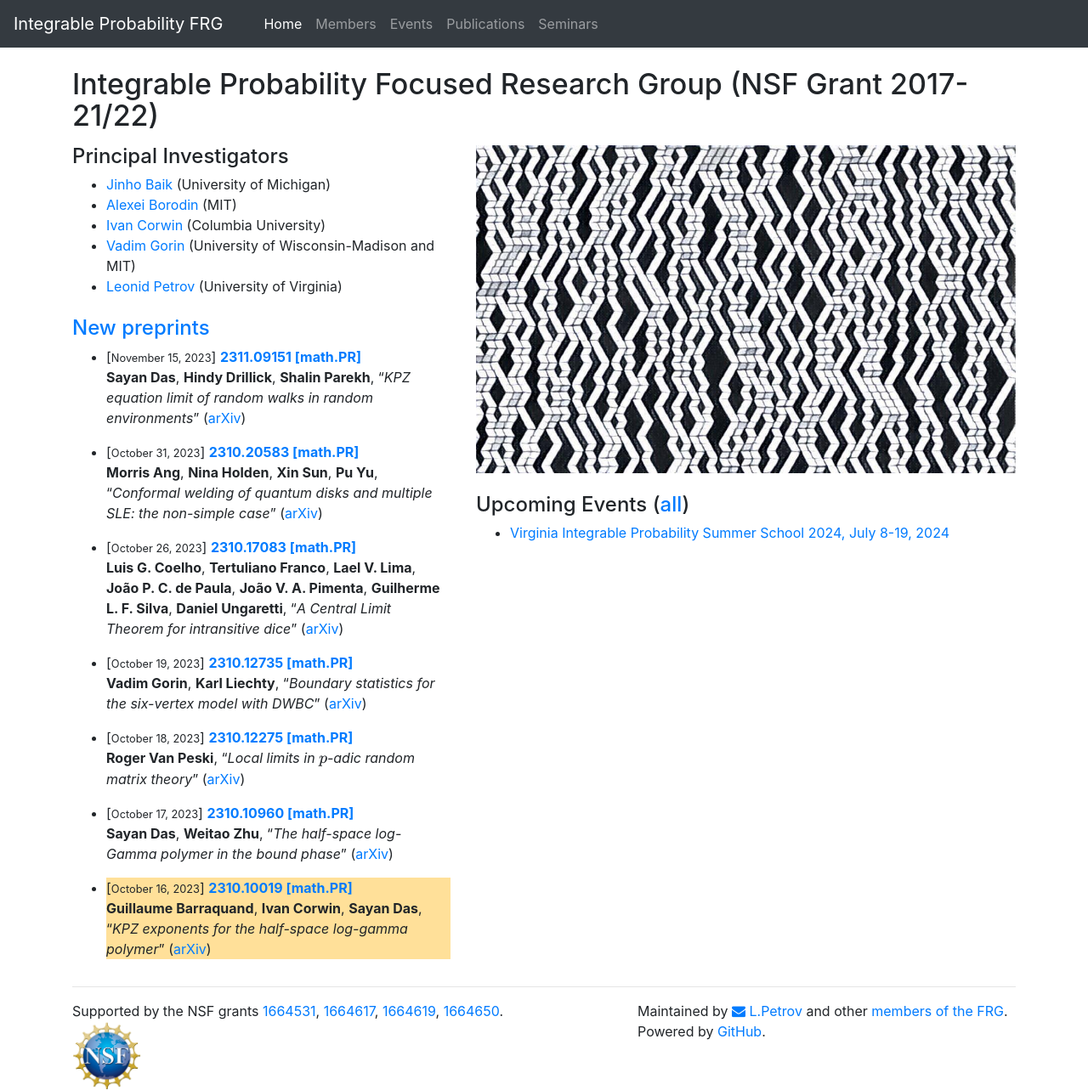
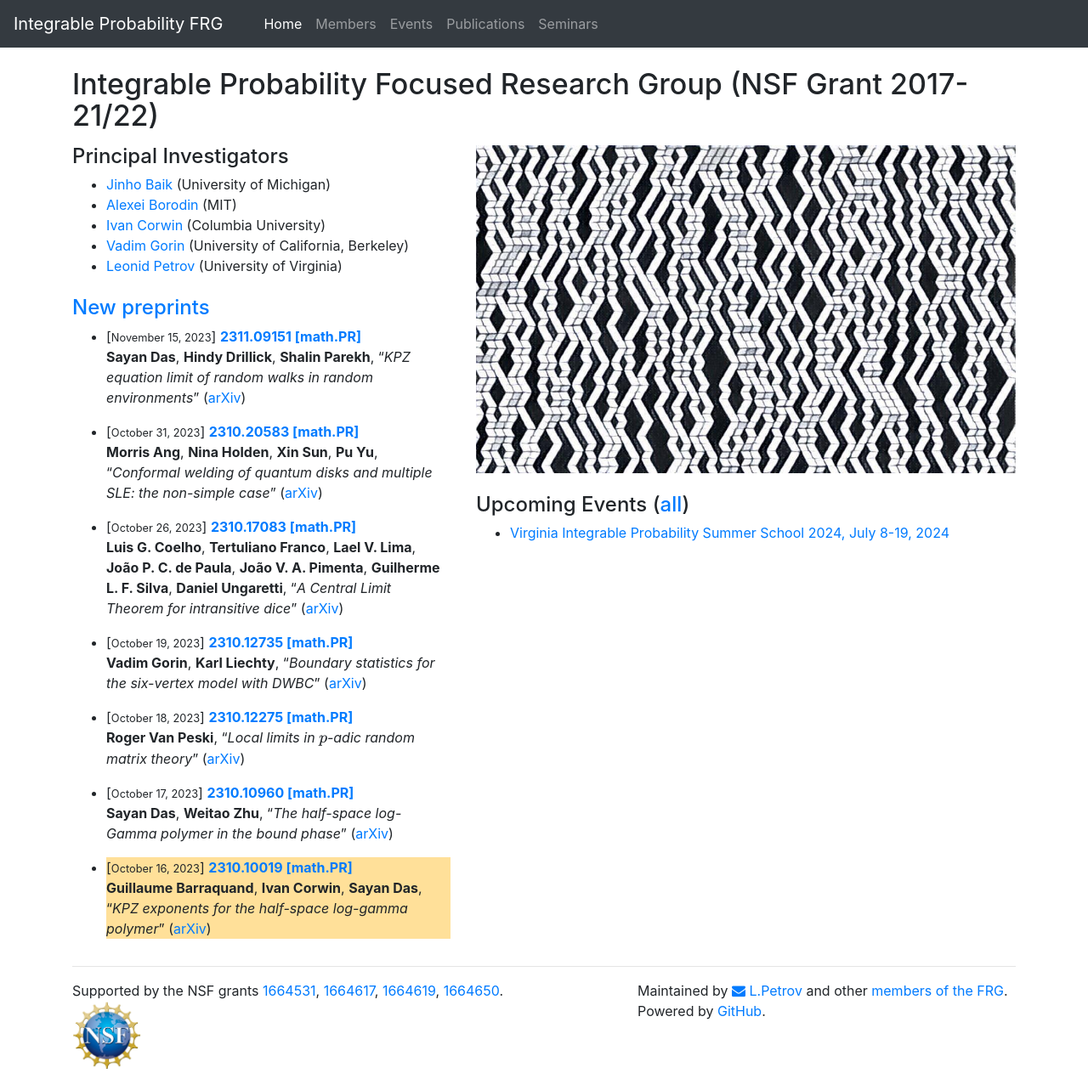
Before and after one commit to int-prob/int-prob-code, a Jekyll site: the page built from index.html, in a window 1280 px wide. Shown: the whole page at 85% size. Built offline with Jekyll 4.4.1, drawn with Linux system fonts in a browser that asks for light colours; nearby versions of some CDN libraries; after the commit the page ends 1259 px from its top, so only the background shows below that.

Commit message:
Update PIs.html

```diff
--- a/_includes/PIs.html
+++ b/_includes/PIs.html
@@ -2,6 +2,6 @@
   <li> <a href="http://www.math.lsa.umich.edu/~baik/Welcome.html">Jinho Baik</a> (University of Michigan)</li>
   <li> <a href="http://math.mit.edu/people/profile.php?pid=1222">Alexei Borodin</a> (MIT)</li>
   <li> <a href="http://www.math.columbia.edu/~corwin/">Ivan Corwin</a> (Columbia University)</li>
-  <li> <a href="http://www.mccme.ru/~vadicgor/">Vadim Gorin</a> (University of Wisconsin-Madison and MIT)</li>
+  <li> <a href="http://www.mccme.ru/~vadicgor/">Vadim Gorin</a> (University of California, Berkeley)</li>
   <li> <a href="http://lpetrov.cc">Leonid Petrov</a> (University of Virginia)</li>
 </ul>
```
